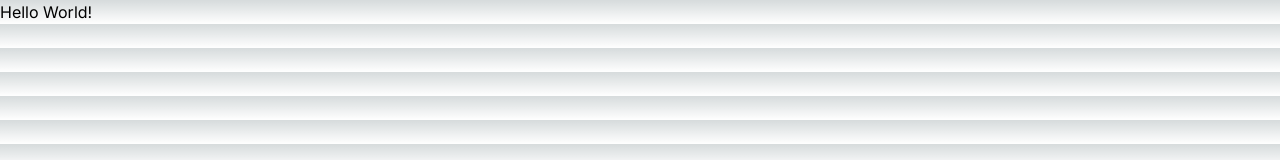
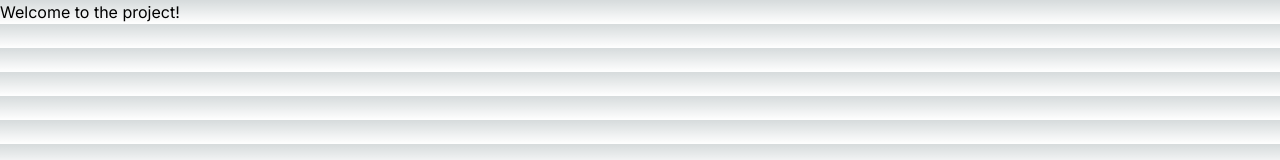
Before and after one commit to snsakib/build-nft-marketplace-dapp, a Next.js app: page / in a window 1280 px wide. Shown: the top 160 px of the page. Built offline with nearby package versions, Linux system fonts and the light colour scheme.

Commit message:
change msg

```diff
--- a/app/page.js
+++ b/app/page.js
@@ -1,7 +1,7 @@
 export default function Home() {
   return (
     <main>
-      Hello World!
+      Welcome to the project!
     </main>
   )
 }
```
